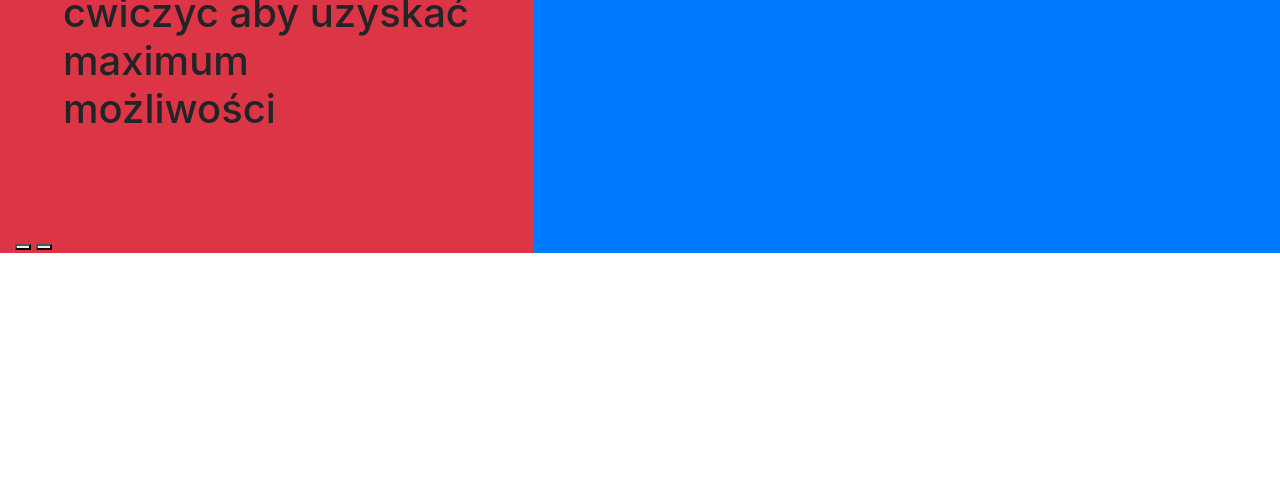
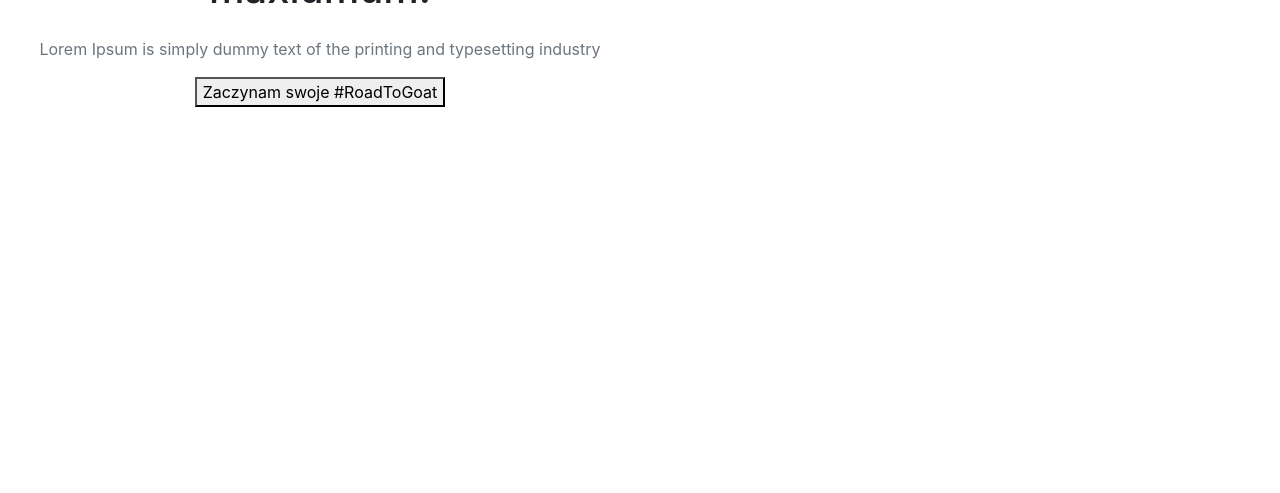
Before and after one commit to KarolGala/Roadtogoat, a Flask app: page / in a window 1280 px wide. Shown: the part 283-776 px from the top of the page. Run offline with Flask 2, Linux system fonts and the light colour scheme; some libraries are stand-ins or nearby versions.

Commit message:
created the main section of home page

```diff
--- a/website/templates/base.html
+++ b/website/templates/base.html
@@ -8,6 +8,7 @@
 
   <!-- ## stylesheets ## -->
   <link rel="stylesheet" href="{{url_for('static', filename = 'css/base.css') }}" />
+
   <!-- ## imports from viewing page ##-->
   {% block link %} {% endblock %}
 
@@ -21,7 +22,7 @@
   <!--Banger font  -->
   <link rel="preconnect" href="https://fonts.googleapis.com">
   <link rel="preconnect" href="https://fonts.gstatic.com" crossorigin>
-  <link href="https://fonts.googleapis.com/css2?family=Bangers&display=swap" rel="stylesheet">
+  <link href="https://fonts.googleapis.com/css2?family=Lalezar&display=swap" rel="stylesheet">
 
   <link rel="preconnect" href="https://fonts.googleapis.com" />
   <link rel="preconnect" href="https://fonts.gstatic.com" crossorigin />
@@ -48,11 +49,6 @@
 </head>
 
 <body>
-
-
-
-
-
   <nav class="navbar navbar-expand-lg ">
     <div class="d-flex justify-content-between container-fluid ">
       <div>
--- a/website/templates/index.html
+++ b/website/templates/index.html
@@ -1,24 +1,25 @@
 {% extends 'base.html' %}
 {% block link %}
+<link rel="stylesheet" href="{{url_for('static', filename = 'css/index.css') }}" />
 
 {% endblock%}
 {% block title %} Road to Greatest Of All Time {% endblock %}
 {% block content %}
-
-<div class="container-fluid my-lg-5">
+<main>
+  <div class="container-fluid my-5 home-content ">
     <div class="row">
-        <div class="col-sm-5 bg-danger">
-          <h1 class="p-5 my-5 home-content ">Dowiedz się jak cwiczyc aby uzyskać maximum możliwości</h1>
-          <p></p>
-          <button></button>
-          <button></button>
-        </div>
-        <div class="col-sm-7 bg-primary">
-          2 of 2
-        </div>
+      <div class="col-sm-6 text-center py-5">
+        <h1 class="my-4">Wyciśnij ze swojego treningu maxiumum! </h1>
+        <p class="text-secondary ">Lorem Ipsum is simply dummy text of the printing and typesetting industry</p>
+        <button>Zaczynam swoje #RoadToGoat</button>
+      </div>
+      <div class="col-sm-6 text-center">
+        <iframe  src="https://www.youtube.com/embed/tgbNymZ7vqY">
+        </iframe>
+      </div>
     </div>
-</div>
-
+  </div>
+</main>
 
 
 
```
